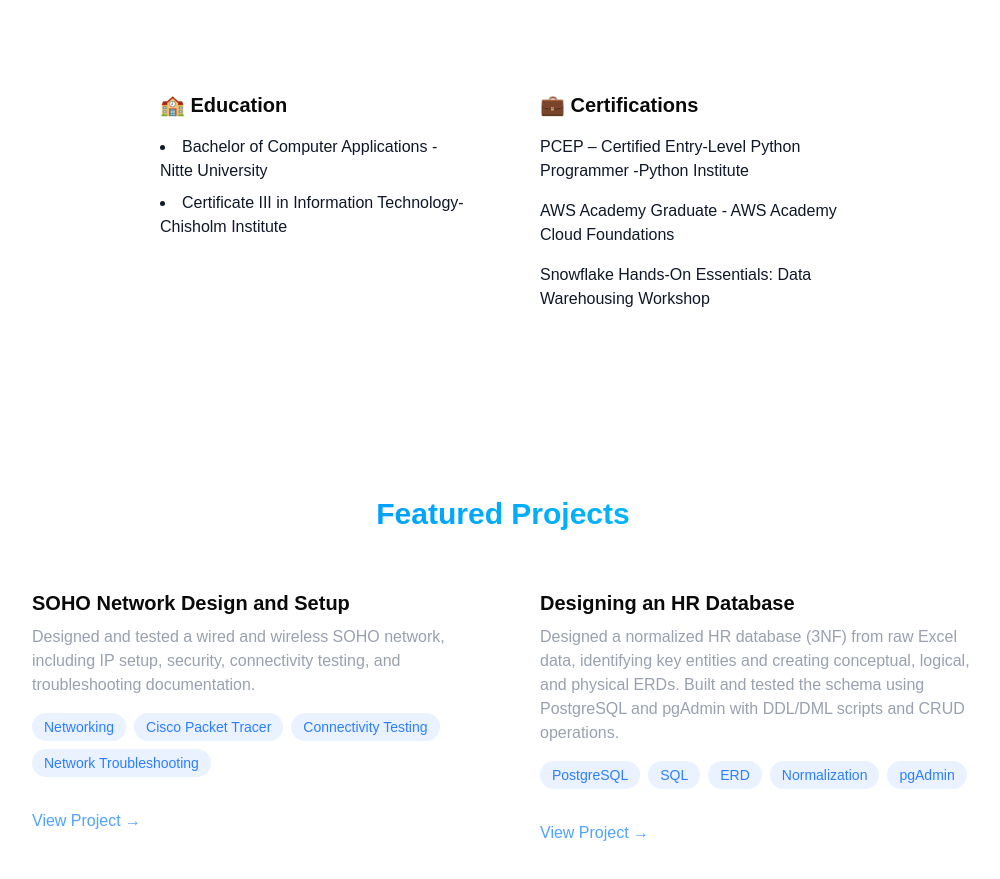
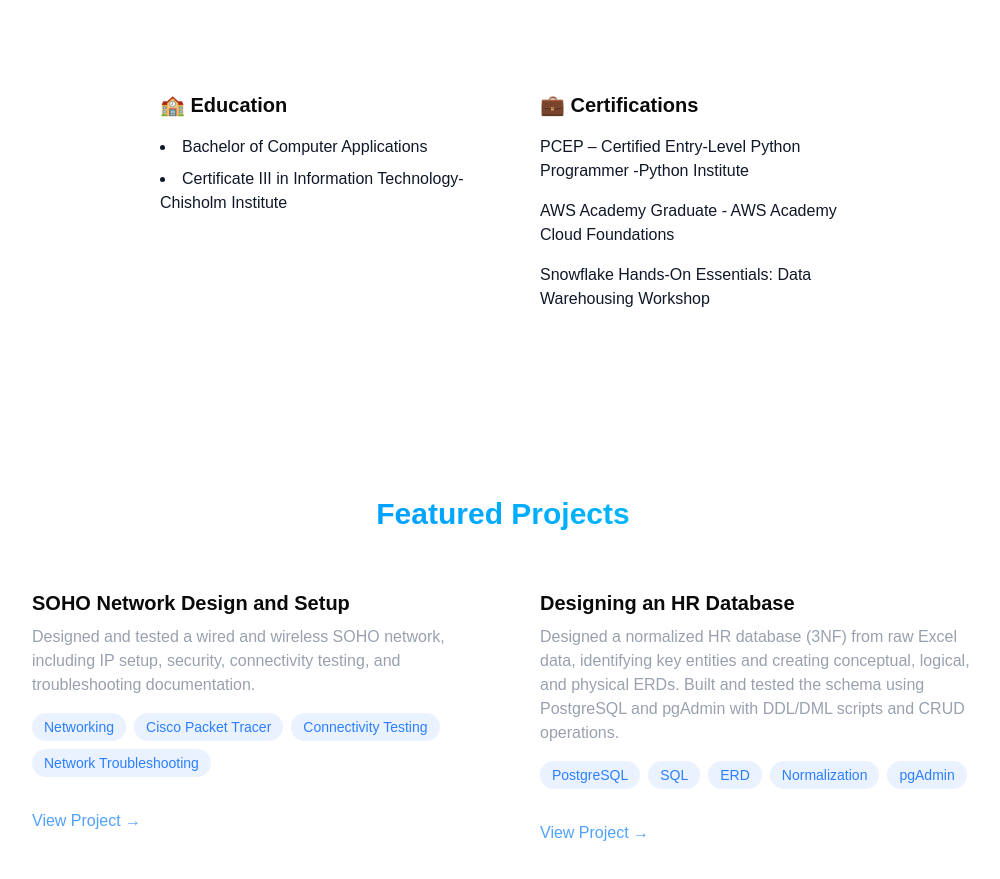
Before and after one commit to Wilma-f/Portfolio, a React (Vite) app: page / in a window 1280 px wide. Shown: the part 1280-2159 px from the top of the page, without its empty margins (137-1137 px from the left). Built offline with nearby package versions, Linux system fonts and the light colour scheme.

Commit message:
formatting in About section

```diff
--- a/src/components/sections/About.jsx
+++ b/src/components/sections/About.jsx
@@ -69,7 +69,7 @@ export const About = () => {
               <h3 className="text-xl font-bold mb-4"> 🏫 Education </h3>
               <ul className="list-disc list-inside text-gray-900 space-y-2">
                 <li>
-                   Bachelor of Computer Applications - Nitte  University
+                   Bachelor of Computer Applications
                 </li>
                 <li>
                   Certificate III in Information Technology- Chisholm Institute
```
